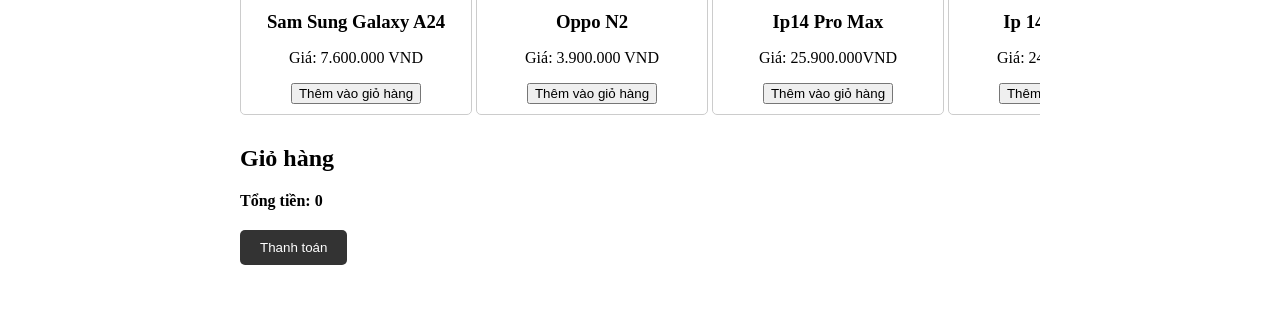
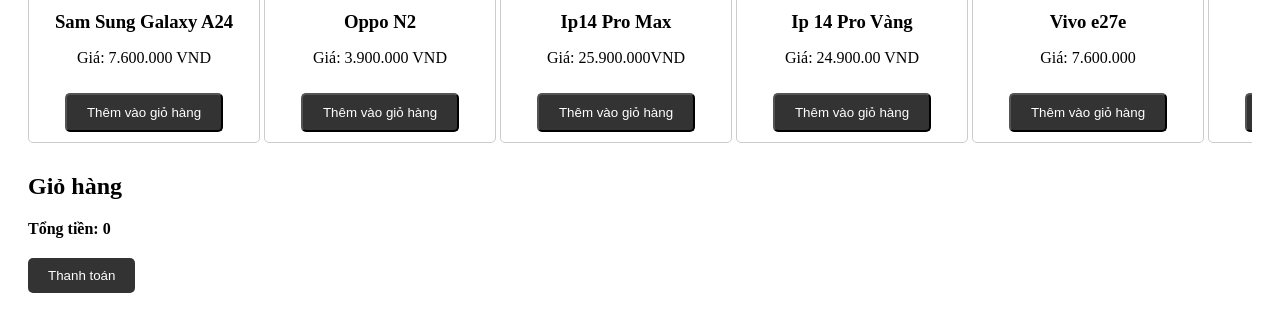
Before and after one commit to chuateancut/bandienthoai, a plain HTML site: page thanhtoan.html in a window 1280 px wide. Shown: the part 291-622 px from the top of the page. Drawn offline with Linux system fonts and the light colour scheme.

Commit message:
Add files via upload

```diff
--- a/main.css
+++ b/main.css
@@ -12,7 +12,7 @@ header {
   color: #fff;
 
   text-align: center;
-  height: 110px;
+  height: 130px;
 }
 
 h1 {
@@ -21,7 +21,7 @@ h1 {
 }
 
 .container {
-  max-width: 1100px;
+
   height: auto;
   margin: 0 auto;
   padding: 20px;
@@ -85,13 +85,14 @@ h1 {
 }
 .header-select{
 
-  padding: 10px;
+  padding: 20px;
 }
 .header-select select {
   border: none;
   background-color: #333;
   margin-right: 40px;
   color: #fff;
+
 }
 
 .end{
--- a/thanhtoan.css
+++ b/thanhtoan.css
@@ -1,5 +1,5 @@
 .container {
-    max-width: 800px;
+
     margin: 0 auto;
     padding: 20px;
   }
@@ -62,3 +62,12 @@
   height: auto;
   margin-right: 10px; /* Khoảng cách giữa các ảnh */
 }
+.add-to-cart-button{
+  display: inline-block;
+  background-color: #333;
+  color: #fff;
+  padding: 10px 20px;
+  text-decoration: none;
+  border-radius: 5px;
+  margin-top: 10px;
+}
```
Also changed, not shown: index.html (+3 -3 lines).
